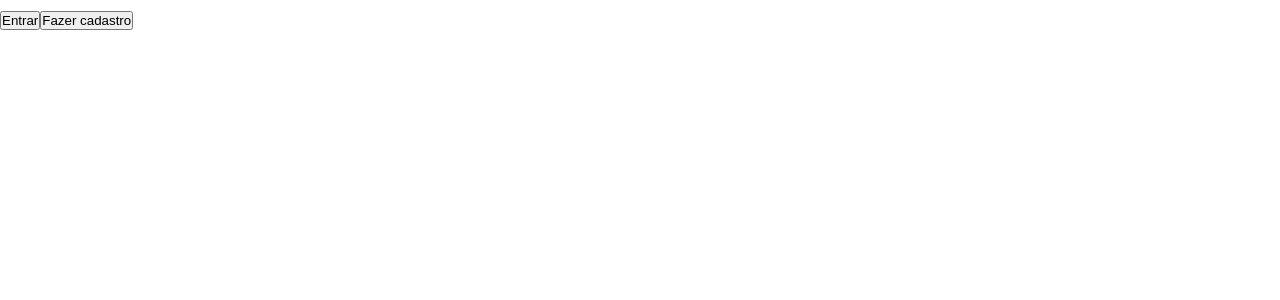
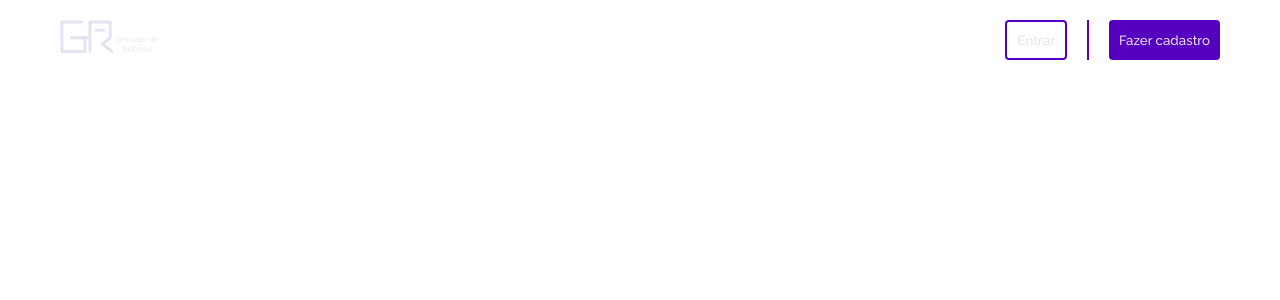
Before and after one commit to narakushi/projeto-gerador-recibos, a React (Vite) app in the folder projeto-gerador/: page / in a window 1280 px wide. Shown: the top 300 px of the page. Built offline with nearby package versions, Linux system fonts and the light colour scheme.

Commit message:
:lipstick: feat: estilizando navbar

```diff
--- a/projeto-gerador/src/assets/ui/components/Navbar.jsx
+++ b/projeto-gerador/src/assets/ui/components/Navbar.jsx
@@ -1,19 +1,24 @@
 import React from "react";
+import logo from "../imgs/logo.svg";
+import Button from "../components/Button";
+import "../styles/NavBar.css";
+import { Link } from "react-router-dom";
 
 const NavBar = () => {
   return (
-    <nav>
-      <div><img src="" alt="" /></div>
-      <div>
-        <button>
-          Entrar
-        </button>
-        <button>
-          Fazer cadastro
-        </button>
+    <nav className="navbar">
+      <div className="navbar__content">
+        <Link to="/" className="navbar__content-img">
+          <img src={logo} alt="" />
+        </Link>
+        <div className="navbar__content-btns">
+          <Button text="Entrar" customClass="button-variant" />
+          <div className="navbar__content__pipe"></div>
+          <Button text="Fazer cadastro" />
+        </div>
       </div>
     </nav>
-  )
-}
+  );
+};
 
 export default NavBar;
--- /dev/null
+++ b/projeto-gerador/src/assets/ui/styles/NavBar.css
@@ -0,0 +1,29 @@
+.navbar {
+  width: 100%;
+}
+
+.navbar__content {
+  max-width: 120rem;
+  display: flex;
+  justify-content: space-between;
+  margin: 0 auto;
+  padding: 2rem;
+}
+
+.navbar__content-img {
+  width: 10.6rem;
+}
+
+.navbar__content-img img {
+  max-width: 100%;
+}
+
+.navbar__content-btns {
+  display: flex;
+  gap: 2rem;
+
+}
+
+.navbar__content__pipe {
+  border-left: 0.2rem solid var(--secondary-color);
+}
```
